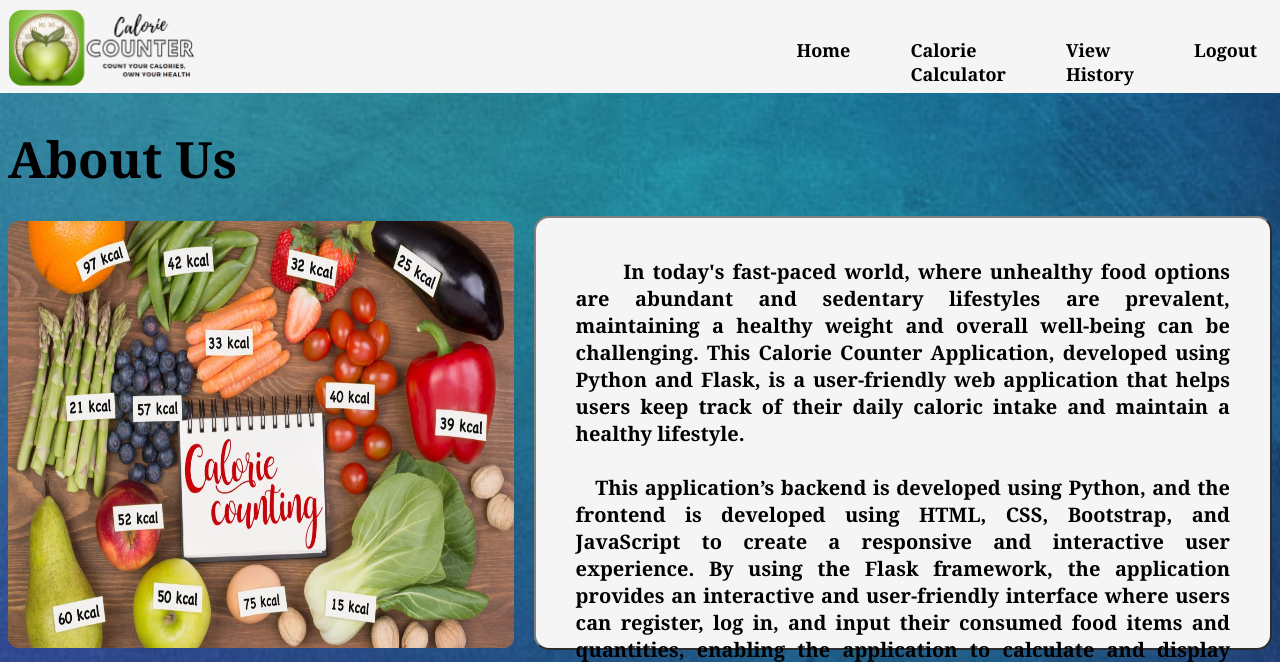
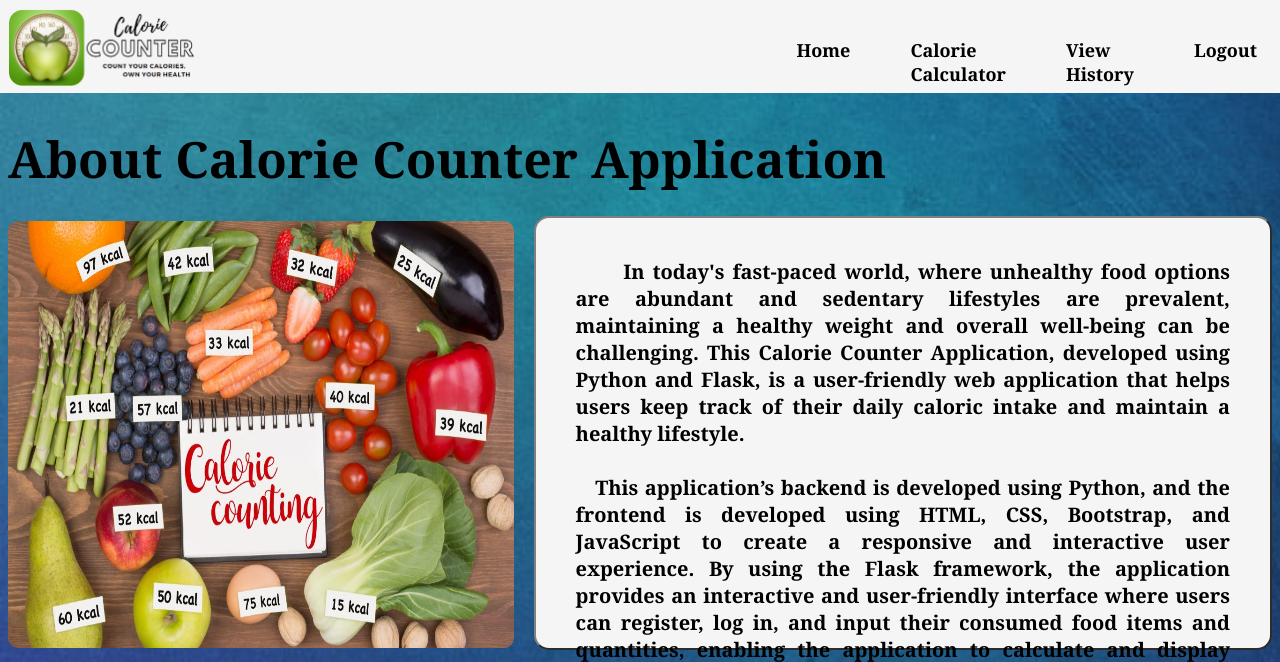
Before and after one commit to Jameers23/calorie-counter-aws, a Flask app: page /about in a window 1280 px wide. Shown: the top 662 px of the page. Run offline with Flask 3, Linux system fonts and the light colour scheme; the visitor is signed in with stand-in values (Sample User, id 1); parts of the project's set-up code (start-up, migrations or seed data) failed here and were passed over.

Commit message:
Update about.html

```diff
--- a/templates/about.html
+++ b/templates/about.html
@@ -29,7 +29,7 @@
             {% endfor %}
         {% endif %}
     {% endwith %}
-    <h2>About Us</h2>
+    <h2>About Calorie Counter Application</h2>
     <div class="main">
         <div class='left' style="width: 40%;">
             <img src="{{url_for('static',filename='food.jpg')}}" width="100%" height="90%" style="border-radius: 10px; margin-top: 25px;">
```
